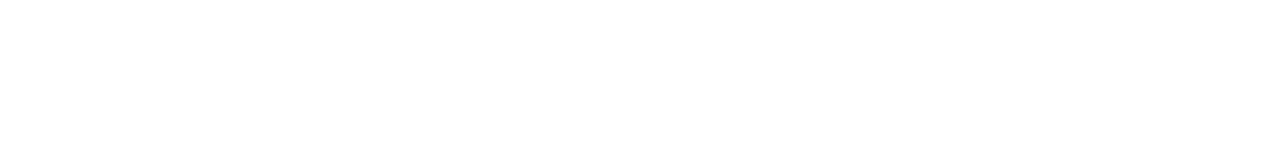
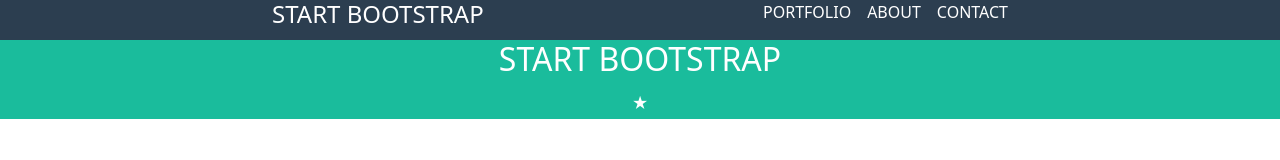
Before and after one commit to Drakon9927/html-css-bootstrap-freelancer, a plain HTML site: page index.html in a window 1280 px wide. Drawn offline with nearby package versions, Linux system fonts and the light colour scheme.

Commit message:
layout updates

```diff
--- a/css/style.css
+++ b/css/style.css
@@ -0,0 +1,7 @@
+header{
+    background-color: #2C3E50;
+}
+
+.mybg-green{
+    background-color: #1ABC9C;
+}
--- a/index.html
+++ b/index.html
@@ -8,14 +8,50 @@
     <link rel="stylesheet" href="./css/style.css">
 </head>
 <body>
+
     <!-- 2 col-6 in row -->
     <header>
+        <div class="container">
+           <div class="row justify-content-center">
+                <div class="col-4 text-white">
+                    <h4>START BOOTSTRAP</h2>
+                </div>
+
+
+                <div class="col-4 text-white">
+                    <div class="d-flex flex-column align-items-end">
+                        <ul class="d-flex flex-row gap-3 list-unstyled">
+                            <li class="fs-6">PORTFOLIO</li>
+                            <LI class="fs-6">ABOUT</LI>
+                            <LI class="fs-6">CONTACT</LI>
+                        </ul>
+                    </div>
+
+                </div>
+
+           </div>
+        </div>
 
     </header>
 
     <!-- Section column (img p hr ul) -->
 
-    <section>
+    <section class="mybg-green">
+        <div class="container">
+            <div class="col-12 text-white">
+                <div class="d-flex flex-column align-items-center">
+                    <img src="#" alt="">
+                    <h2>START BOOTSTRAP</h2>
+                    <!-- Contenitore Flex per HR e Stella -->
+                    <div class="d-flex align-items-center justify-content-center">
+                        <div class="w-25"><hr style="border-top: 1px solid #ffffff;"></div>
+                        <span class="px-2">&#9733;</span>
+                        <div class="w-25"><hr></div>
+                    </div>
+                </div>
+            </div>
+        </div>
+    </section>
 
     </section>
 
```
